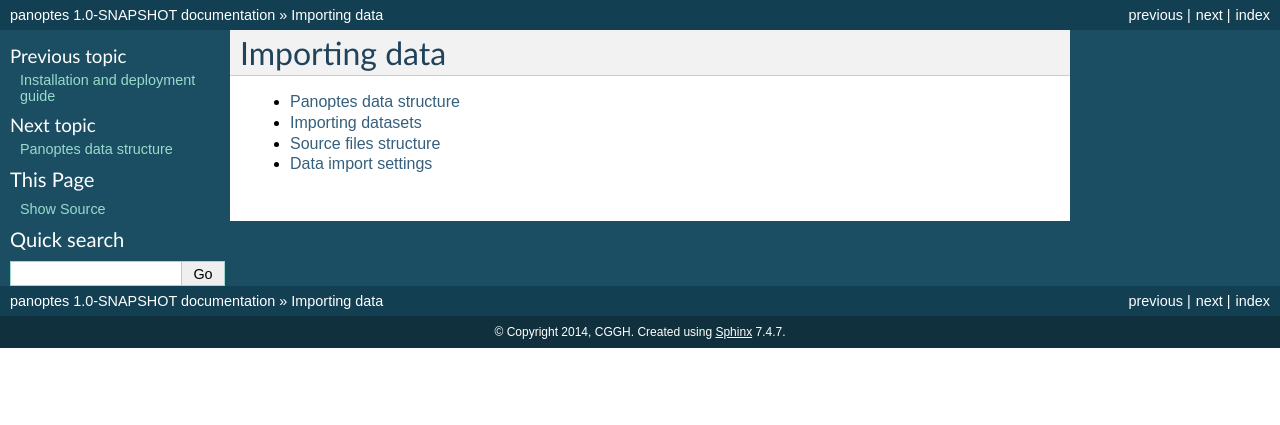
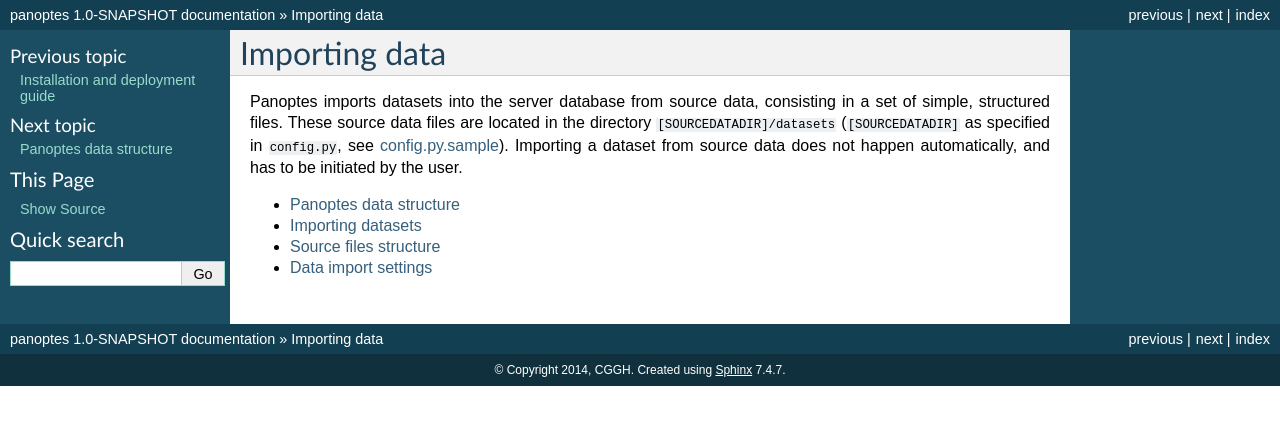
Before and after one commit to cggh/panoptes, a Sphinx documentation site: the page built from documentation/importdata/_intro.rst, in a window 1280 px wide. Shown: the top 425 px of the page. Built offline with Sphinx 7.4.7, drawn with Linux system fonts in a browser that asks for light colours.

Commit message:
Import doc editing

```diff
--- a/documentation/importdata/_intro.rst
+++ b/documentation/importdata/_intro.rst
@@ -1,5 +1,10 @@
 Importing data
 ==============
+
+Panoptes imports datasets into the server database from source data, consisting in a set of simple, structured files.
+These source data files are located in the directory ``[SOURCEDATADIR]/datasets``
+(``[SOURCEDATADIR]`` as specified in ``config.py``, see `config.py.sample <https://github.com/cggh/DQXServer/blob/master/config.py.sample#L38>`_).
+Importing a dataset from source data does not happen automatically, and has to be initiated by the user.
 
 .. toctree::
    :maxdepth: 1
--- a/documentation/importdata/datastructure.rst
+++ b/documentation/importdata/datastructure.rst
@@ -13,6 +13,7 @@ A dataset can consist of:
 - A *reference genome*, including annotation.
 - A set of *summary values*, defined on the reference genome.
 - *Genotype data*.
+- Various settings that define the structure of these components, and the interactions between them.
 
 Workspace
 .........
--- a/documentation/importdata/importaction.rst
+++ b/documentation/importdata/importaction.rst
@@ -2,10 +2,7 @@
 
 Importing datasets
 ------------------
-Panoptes imports datasets into the server database from source data, consisting in a set of simple, structured files.
-These source data files are located in ``SOURCEDATADIR/datasets`` (as specified in ``config.py``).
 Importing a dataset source does not happen automatically, and has to be initiated by the user.
-
 After installation, a number of sample dataset sources are copied into the source data folder, and are ready to be imported.
 
 - Start the Panoptes app in a browser.
--- a/documentation/importdata/sourcefilesstructure.rst
+++ b/documentation/importdata/sourcefilesstructure.rst
@@ -11,7 +11,7 @@ The formatting of the source data relies a few concepts:
 - YAML (http://www.yaml.org/about.html) structured files are used to provide the necessary metadata to interpret and parse the data in the context of Panoptes. These metadata are provided in files called ``settings``.
 
 .. caution::
-  Identifiers used in the source data structures (folder names, table column headers, etc..), are directly mapped to identifiers in the MySQL database tables. Therefore, they should be formatted as standard variable names (e.g. do not contain dashes, white spaces or other special characters, do not start with a number, ...)
+  Many identifiers used in the source data structures (folder names, table column headers, etc..), are directly mapped to identifiers in the MySQL database tables. Therefore, they should be formatted as standard variable names (e.g. do not contain dashes, white spaces or other special characters, do not start with a number, ...)
 
 .. _def-source-dataset:
 
```
